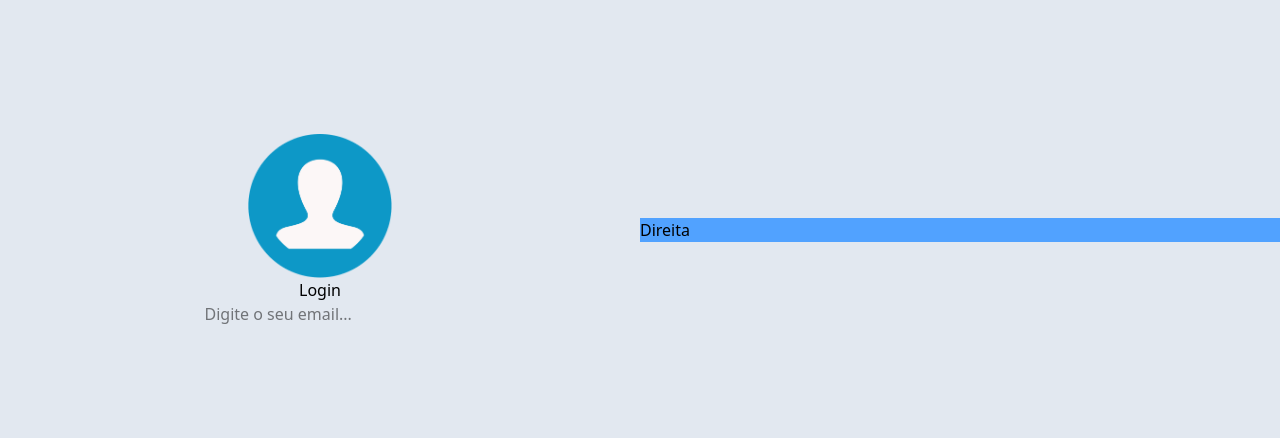
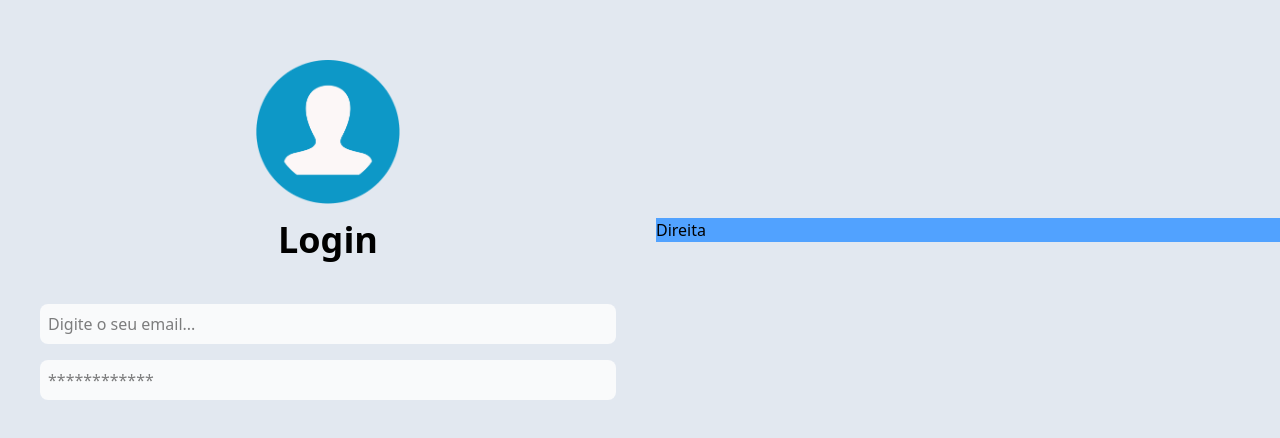
Before and after one commit to BatystaG/LoginScreen, a website: page src/index.html in a window 1280 px wide. Shown: the part 170-608 px from the top of the page. Drawn offline with Linux system fonts and the light colour scheme.

Commit message:
Inserindo Inputs

```diff
--- a/src/index.html
+++ b/src/index.html
@@ -10,12 +10,13 @@
 
     <main class="w-full min-h-screen flex flex-col md:flex-row items-center justify-center mx-auto">
 
-        <section class="w-full flex-1 flex flex-col justify-center items-center">
+        <section class="w-full flex-1 flex flex-col justify-center items-center p-4">
 
-            <div class="w-full max-w-xl flex justify-center items-center flex-col">
+            <div class="w-full max-w-xl flex justify-center items-center flex-col gap-4">
                 <img class="w-36 hover:scale-110 duration-300" src="assets/user.png" alt="Logo do usuario">
-                <h1>Login</h1>
-                <input type="text" placeholder="Digite o seu email...">
+                <h1 class="text-4xl font-bold mb-7">Login</h1>
+                <input class="w-full p-2 rounded-lg bg-gray-50 outline-none" type="text" placeholder="Digite o seu email...">
+                <input class="w-full p-2 rounded-lg bg-gray-50 outline-none" type="password" placeholder="************">
             </div>
 
         </section>
```
Also changed, not shown: style/output.css.
